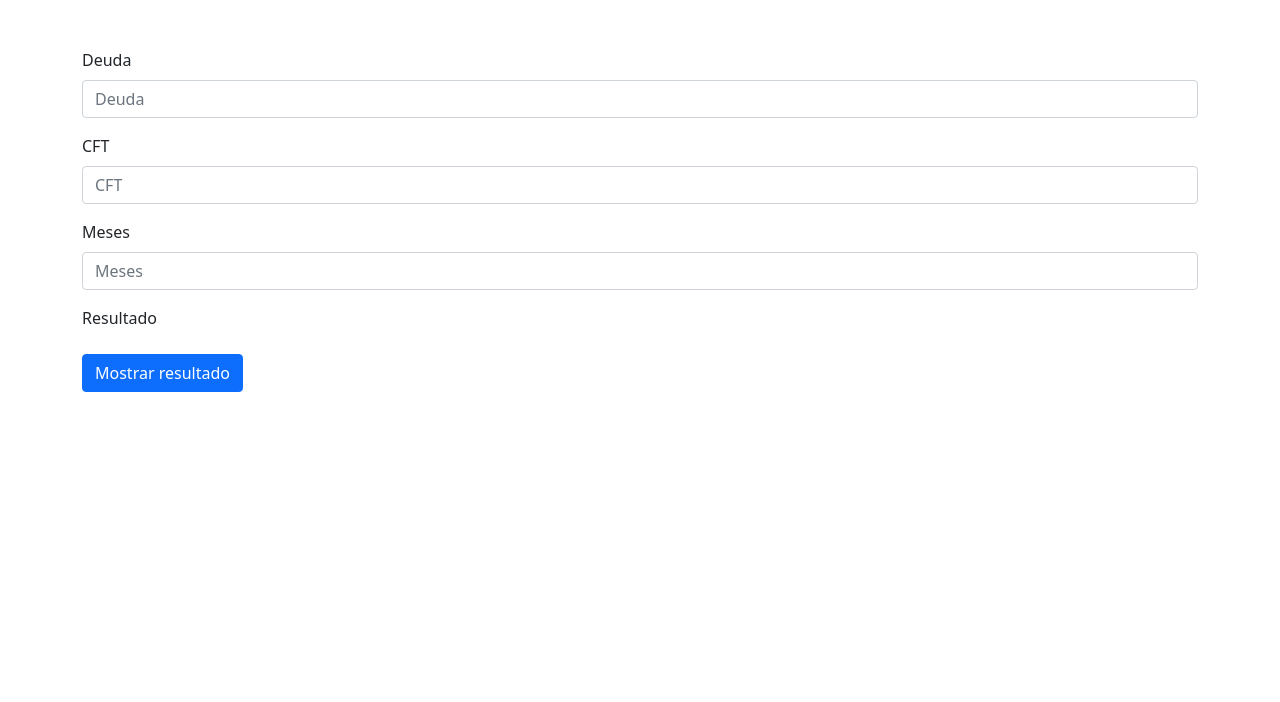
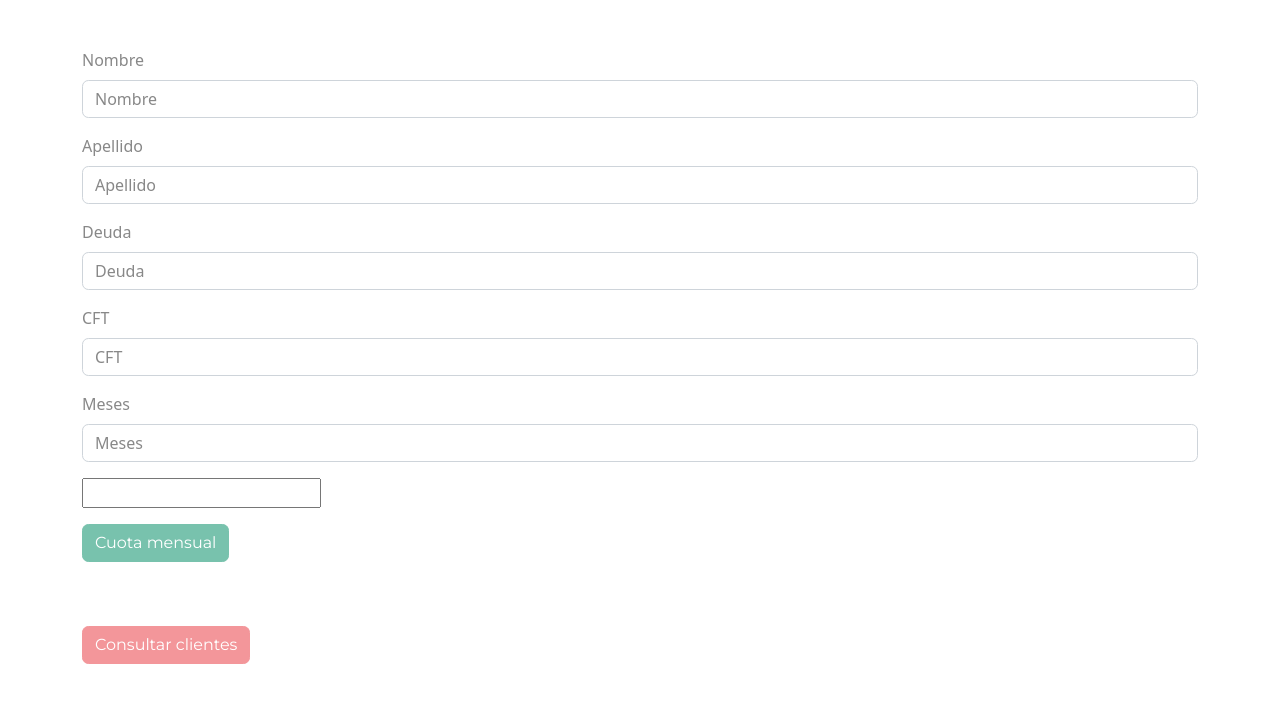
Before and after one commit to martproz/javascript, a plain HTML site: page index.html in a window 1280 px wide. Drawn offline with nearby package versions, Linux system fonts and the light colour scheme.

Commit message:
Prueba workshop 28 feb

```diff
--- a/index.html
+++ b/index.html
@@ -5,31 +5,46 @@
     <meta http-equiv="X-UA-Compatible" content="IE=edge">
     <meta name="viewport" content="width=device-width, initial-scale=1.0">
     <title>Document</title>
-    <link href="https://cdn.jsdelivr.net/npm/bootstrap@5.1.3/dist/css/bootstrap.min.css" rel="stylesheet" integrity="sha384-1BmE4kWBq78iYhFldvKuhfTAU6auU8tT94WrHftjDbrCEXSU1oBoqyl2QvZ6jIW3" crossorigin="anonymous">
+    <link href="https://bootswatch.com/5/minty/bootstrap.min.css" rel="stylesheet" integrity="" crossorigin="anonymous">
   </head>
   <body>
     <div class="container py-5">
       <form id="formDcmr">
         <div class="mb-3">
-                <label for="deuda" class="form-label">Deuda</label>
-                <input type="number" class="form-control" id="deuda" name="deuda" placeholder="Deuda"  min="1" max="100000000" >
+          <label for="nombre" class="form-label">Nombre</label>
+          <input type="text" class="form-control" id="nombre" name="nombre" placeholder="Nombre">
         </div>
         <div class="mb-3">
-                <label for="cft"  class="form-label">CFT</label>
-                <input type="number"  class="form-control" id="cft" name="cft" placeholder="CFT" min="1" max="100000000" >
+          <label for="apellido" class="form-label">Apellido</label>
+          <input type="text" class="form-control" id="apellido" name="apellido" placeholder="Apellido">
         </div>
-            <div class="mb-3" >
+        <div class="mb-3">
+          <label for="deuda" class="form-label">Deuda</label>
+          <input type="number" class="form-control" id="deuda" name="deuda" placeholder="Deuda" min="1" max="100000000">
+        </div>
+        <div class="mb-3">
+          <label for="cft" class="form-label">CFT</label>
+          <input type="number" class="form-control" id="cft" name="cft" placeholder="CFT" min="1" max="100000000">
+        </div>
+        <div class="mb-3">
           <label for="meses" class="form-label">Meses</label>
           <input type="number" class="form-control" id="meses" name="meses" placeholder="Meses" min="1" max="12" value="" step="1">
         </div>
-            <div class="mb-3" >
-                <label for="resultado" class="form-label">Resultado</label>
-                <h2 id="resultado" name="resultado" placeholder="Resultado" value="" step="1" > </h2>
+        <div>
+          <input type="text" id="resultadoTexto" name="TextBox">
         </div>
-            <button type="submit" class="btn btn-primary mresult" onclick="valorCuotas()">Mostrar resultado</button>
+        <div class="mb-3 mt-3">
+          <input type="button" name="clickbtn" class="btn btn-primary" value="Cuota mensual" onclick="valorCuotas()">
+        </div>
       </form>
-    </div><br><br>
-
+      <br>
+      <br>
+      <button id="botonConsultarClientes" class="btn btn-secondary">Consultar clientes</button>
+      <br>
+      <div id="divClientes" class="row"></div>
+    </div>
+    <br>
+    <br>
     <script src="https://cdn.jsdelivr.net/npm/bootstrap@5.1.3/dist/js/bootstrap.bundle.min.js" integrity="sha384-ka7Sk0Gln4gmtz2MlQnikT1wXgYsOg+OMhuP+IlRH9sENBO0LRn5q+8nbTov4+1p" crossorigin="anonymous"></script>
     <script src="/script.js"></script>
   </body>
```
Lines whose indentation alone changed are shown as unchanged.
